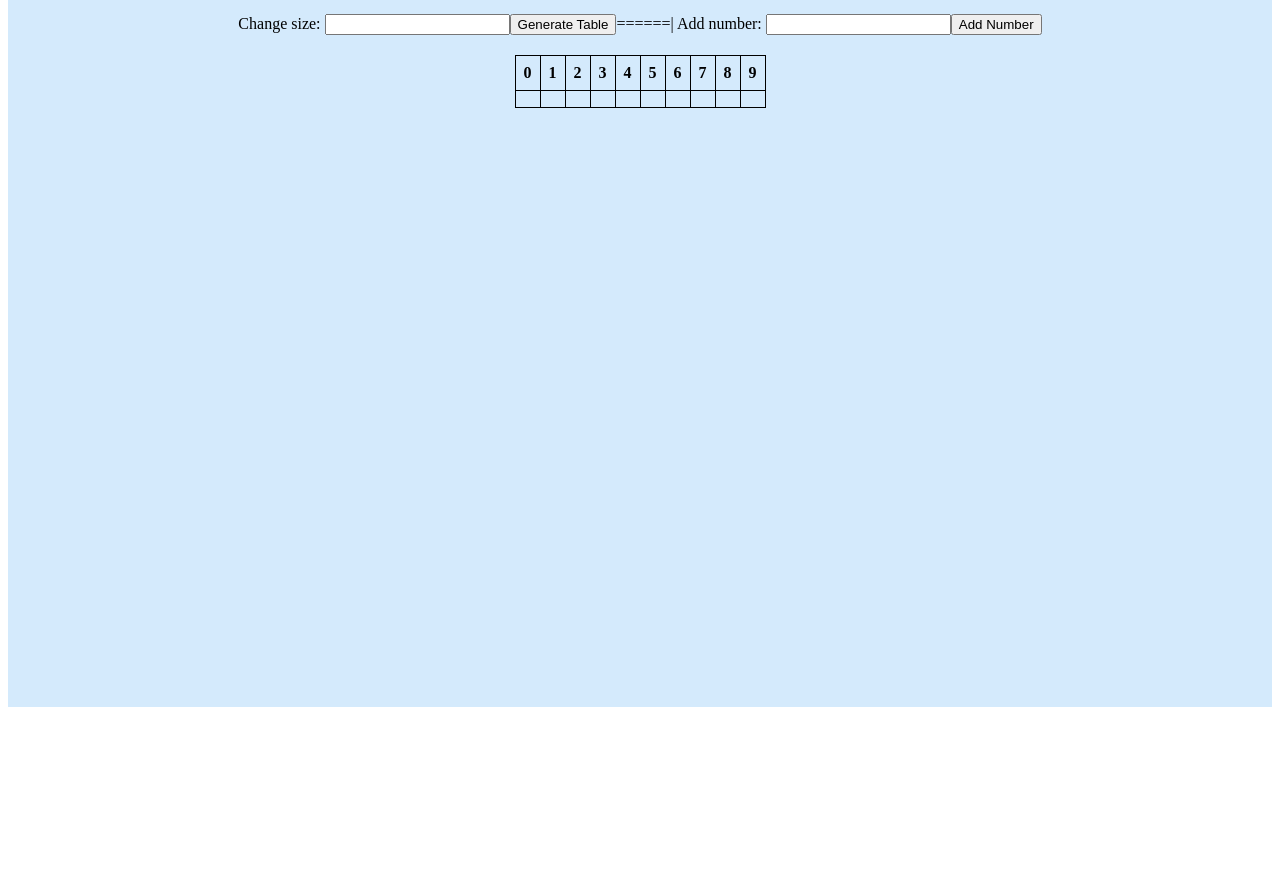
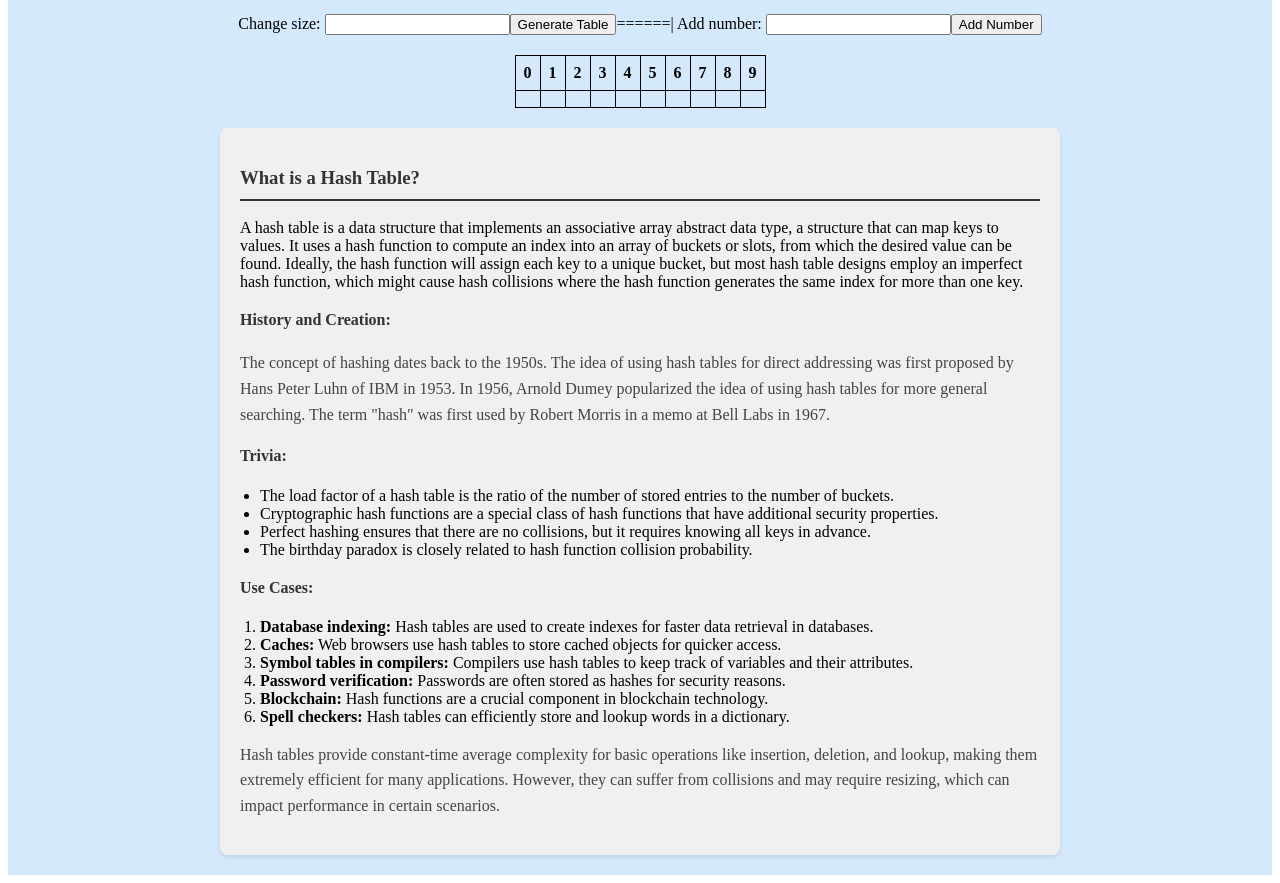
Before and after one commit to darsh175223/Algo-Fluent-Website, a React (Create React App) app in the folder frontend/: page /Hashtable in a window 1280 px wide. Shown: the part 280-1163 px from the top of the page. Before the commit the page ends 995 px from the top, so only its background shows below. Built offline with nearby package versions, Linux system fonts and the light colour scheme.

Commit message:
added explanations for HashMap

```diff
--- a/frontend/src/components/HashtableVisualizer.js
+++ b/frontend/src/components/HashtableVisualizer.js
@@ -54,7 +54,7 @@ const HashtableVisualizer = () => {
 
   return (
     <>
-      <h2>Controls</h2>
+      <h2>Hash Table Visualizer</h2>
       <div>
         <label>Change size: </label>
         <input
@@ -96,6 +96,40 @@ const HashtableVisualizer = () => {
           </tbody>
         </table>
       </div>
+
+      <div className="hashtable-explanation" style={{ marginTop: 20, textAlign: 'left', maxWidth: '800px', margin: '0 auto', padding: '20px', backgroundColor: '#f0f0f0', borderRadius: '8px', boxShadow: '0 2px 4px rgba(0,0,0,0.1)' }}>
+        <h3 style={{ color: '#333', borderBottom: '2px solid #333', paddingBottom: '10px' }}>What is a Hash Table?</h3>
+        <p>
+          A hash table is a data structure that implements an associative array abstract data type, a structure that can map keys to values. It uses a hash function to compute an index into an array of buckets or slots, from which the desired value can be found. Ideally, the hash function will assign each key to a unique bucket, but most hash table designs employ an imperfect hash function, which might cause hash collisions where the hash function generates the same index for more than one key.
+        </p>
+
+        <h4 style={{ color: '#333', marginTop: '20px' }}>History and Creation:</h4>
+        <p style={{ lineHeight: '1.6', color: '#444' }}>
+          The concept of hashing dates back to the 1950s. The idea of using hash tables for direct addressing was first proposed by Hans Peter Luhn of IBM in 1953. In 1956, Arnold Dumey popularized the idea of using hash tables for more general searching. The term "hash" was first used by Robert Morris in a memo at Bell Labs in 1967.
+        </p>
+
+        <h4 style={{ color: '#333', marginTop: '20px' }}>Trivia:</h4>
+        <ul style={{ paddingLeft: '20px', marginBottom: '15px' }}>
+          <li>The load factor of a hash table is the ratio of the number of stored entries to the number of buckets.</li>
+          <li>Cryptographic hash functions are a special class of hash functions that have additional security properties.</li>
+          <li>Perfect hashing ensures that there are no collisions, but it requires knowing all keys in advance.</li>
+          <li>The birthday paradox is closely related to hash function collision probability.</li>
+        </ul>
+
+        <h4 style={{ color: '#333', marginTop: '20px' }}>Use Cases:</h4>
+        <ol style={{ paddingLeft: '20px' }}>
+          <li><strong>Database indexing:</strong> Hash tables are used to create indexes for faster data retrieval in databases.</li>
+          <li><strong>Caches:</strong> Web browsers use hash tables to store cached objects for quicker access.</li>
+          <li><strong>Symbol tables in compilers:</strong> Compilers use hash tables to keep track of variables and their attributes.</li>
+          <li><strong>Password verification:</strong> Passwords are often stored as hashes for security reasons.</li>
+          <li><strong>Blockchain:</strong> Hash functions are a crucial component in blockchain technology.</li>
+          <li><strong>Spell checkers:</strong> Hash tables can efficiently store and lookup words in a dictionary.</li>
+        </ol>
+
+        <p style={{ lineHeight: '1.6', color: '#444', marginTop: '15px' }}>
+          Hash tables provide constant-time average complexity for basic operations like insertion, deletion, and lookup, making them extremely efficient for many applications. However, they can suffer from collisions and may require resizing, which can impact performance in certain scenarios.
+        </p>
+      </div>
     </>
   );
 };
```
